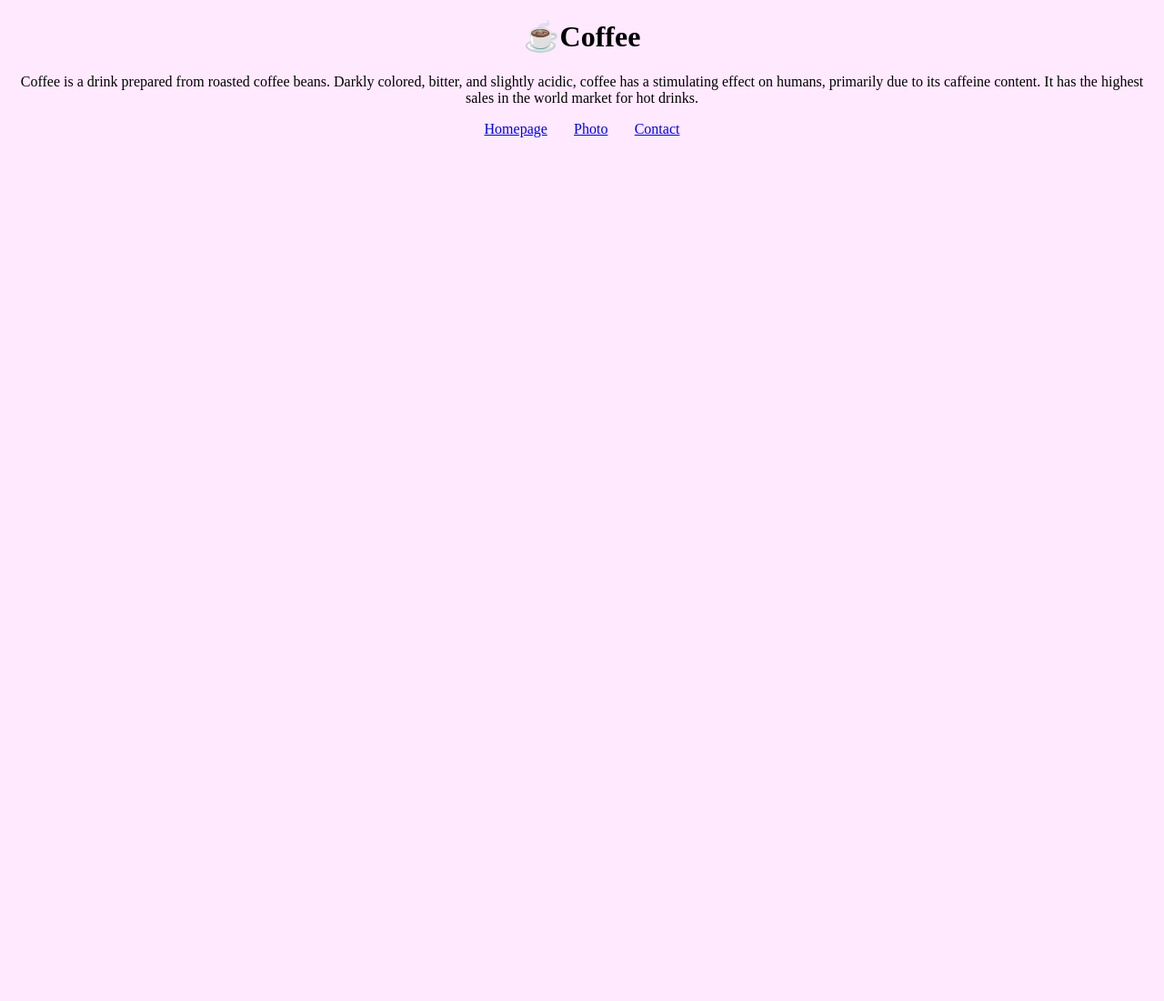
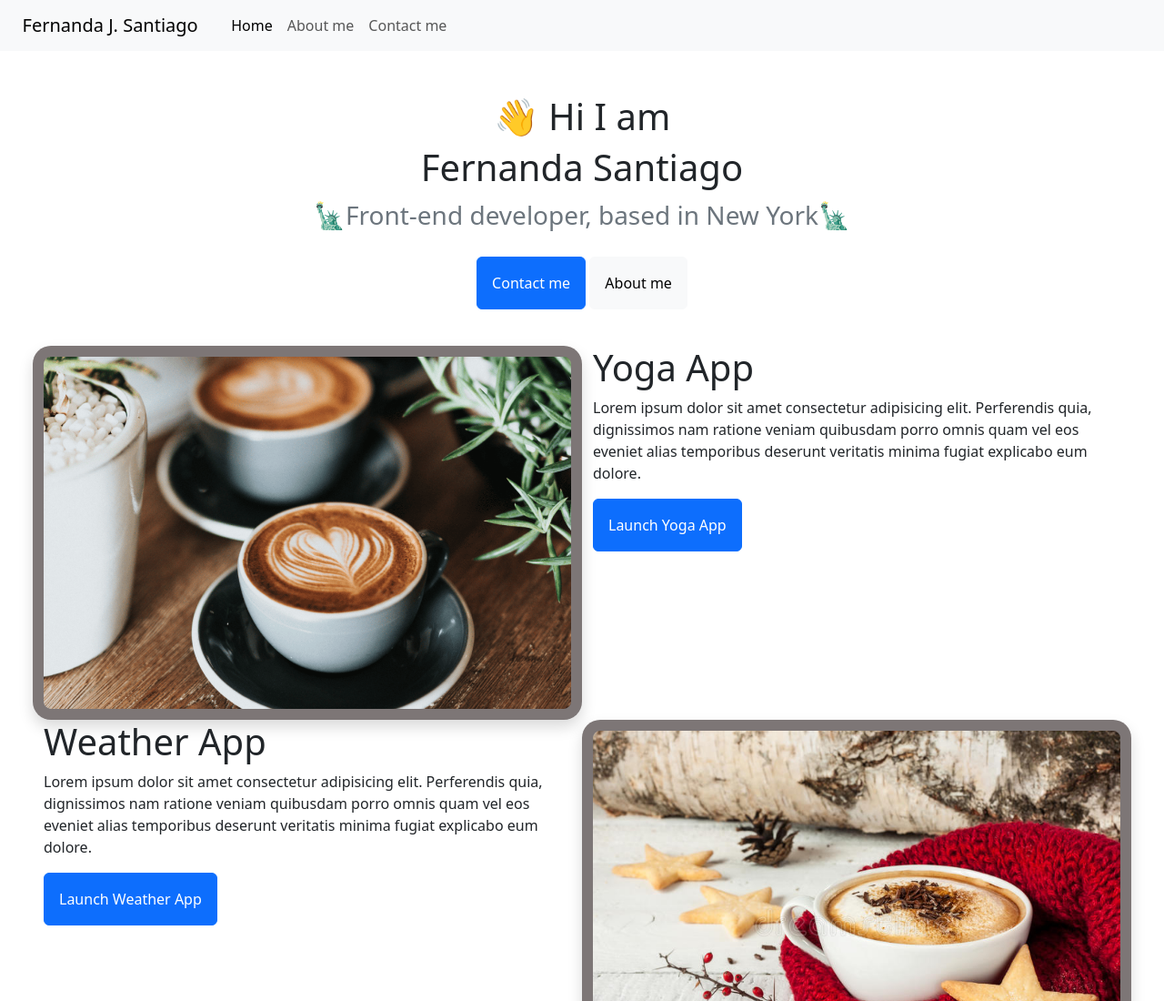
Before and after one commit to FerJq/Coffee-For-Life-, a plain HTML site: page index.html in a window 1280 px wide. Shown: the top 1100 px of the page at 91% size. Before the commit the page ends 800 px from the top, so only its background shows below. Drawn offline with nearby package versions, Linux system fonts and the light colour scheme.

Commit message:
pictures, adding boostrap responsive

```diff
--- a/index.html
+++ b/index.html
@@ -4,23 +4,68 @@
     <meta charset="UTF-8" />
     <meta http-equiv="X-UA-Compatible" content="IE=edge" />
     <meta name="viewport" content="width=device-width, initial-scale=1.0" />
-    <meta name="description" content="Coffee is so good" />
+    <title>Fernanda Santiago</title>
     <link rel="stylesheet" href="src/style.css" />
-    <title>coffee, morning coffee, coffee is good</title>
-  </head>
+    <link rel="stylesheet" href="https://cdn.jsdelivr.net/npm/bootstrap@5.3.0-alpha1/dist/css/bootstrap.min.css">
   <body>
-    <h1>☕Coffee</h1>
-    <p>
-      Coffee is a drink prepared from roasted coffee beans. Darkly colored,
-      bitter, and slightly acidic, coffee has a stimulating effect on humans,
-      primarily due to its caffeine content. It has the highest sales in the
-      world market for hot drinks.
-    </p>
 
-    <div class="buttons">
-      <a href="index.html" title="home-page">Homepage</a>
-      <a href="photo.html" title="coffee-pic">Photo</a>
-      <a href="contact.html" title="contact-for-more-coffee">Contact</a>
-    </div>
+      <nav class="navbar navbar-expand-lg bg-body-tertiary">
+          <div class="container-fluid">
+            <a class="navbar-brand" href="#">Fernanda J. Santiago</a>
+            <button class="navbar-toggler" type="button" data-bs-toggle="collapse" data-bs-target="#navbarNav" aria-controls="navbarNav" aria-expanded="false" aria-label="Toggle navigation">
+              <span class="navbar-toggler-icon"></span>
+            </button>
+            <div class="collapse navbar-collapse" id="navbarNav">
+              <ul class="navbar-nav">
+                <li class="nav-item">
+                  <a class="nav-link active" aria-current="page" href="#">Home</a>
+                </li>
+                <li class="nav-item">
+                  <a class="nav-link" href="about.html">About me</a>
+                </li>
+                <li class="nav-item">
+                  <a class="nav-link" href="about.html#contact">Contact me</a>
+              </ul>
+            </div>
+          </div>
+        </nav>
+
+    <div class="container-fluid p-5">
+      <h2 class="text-center fs-1">👋 Hi I am</h2>
+      <h1 class="text-center fs-1">Fernanda Santiago</h1>
+      <h3 class="text-center p-1 text-secondary">🗽Front-end developer, based in New York🗽</h3>
+      <div class="navigation-links text-center p-3">
+        <a class="btn btn-primary p-3" href="about.html#contact" class="contact-link">Contact me</a>
+        <a class="btn btn-light p-3" href="about.html" class="about-link">About me</a>
+      </div>
+      <br>
+
+      <div class="row">
+        <img class="col-sm-6 shadow d-none d-lg-block " src="images/coffeeone.png" alt="coffee-picture"/>
+        <div class="col-sm-6">
+          <h1>Yoga App</h1>
+          <p>Lorem ipsum dolor sit amet consectetur adipisicing elit. Perferendis quia, dignissimos nam ratione veniam quibusdam porro omnis quam vel eos eveniet alias temporibus deserunt veritatis minima fugiat explicabo eum dolore.</p>
+          <a class="btn btn-primary p-3" href="">Launch Yoga App</a>
+        </div>
+      </div>
+
+      <div class="row">
+          <div class="col-sm-6">
+              <h1>Weather App</h1>
+              <p>Lorem ipsum dolor sit amet consectetur adipisicing elit. Perferendis quia, dignissimos nam ratione veniam quibusdam porro omnis quam vel eos eveniet alias temporibus deserunt veritatis minima fugiat explicabo eum dolore.</p>
+              <a class="btn btn-primary p-3" href="">Launch Weather App</a>
+          </div>
+            <img class="col-sm-6 shadow d-none d-lg-block " src="images/coffeethree.jpg" alt="coffee-picture"/>
+      </div>
+
+      <div class="row">
+          <img class="col-sm-6 shadow d-none d-lg-block " src="images/coffeetwo.jpg" alt="coffee-picture"/>
+          <div class="col-sm-6">
+            <h1>Yogurt App</h1>
+            <p>Lorem ipsum dolor sit amet consectetur adipisicing elit. Perferendis quia, dignissimos nam ratione veniam quibusdam porro omnis quam vel eos eveniet alias temporibus deserunt veritatis minima fugiat explicabo eum dolore.</p>
+            <a class="btn btn-primary p-3" href="">Launch Yogurt App</a>
+          </div>
+  </div>
+    <script src="https://cdn.jsdelivr.net/npm/bootstrap@5.3.0-alpha1/dist/js/bootstrap.bundle.min.js"></script>
   </body>
 </html>
--- a/src/style.css
+++ b/src/style.css
@@ -2,6 +2,12 @@ body {
   background-color: rgb(255, 233, 255);
   text-align: center;
   display: block;
+}
+
+img {
+  padding: 1%;
+  background-color: rgb(125, 118, 118);
+  border-radius: 20px;
 }
 
 .buttons {
@@ -11,3 +17,14 @@ body {
 a {
   padding: 1%;
 }
+
+@media (max-width: 600px) {
+  .contact-images {
+    display: none;
+  }
+
+  a {
+    display: block;
+    text-align: right;
+  }
+}
```
Also changed, not shown: about.html (added, +76 -0 lines), contact.html (deleted, +0 -23 lines), photo.html (deleted, +0 -27 lines), images/coffeeone.png (added), images/coffeethree.jpg (added), images/coffeetwo.jpg (added).
